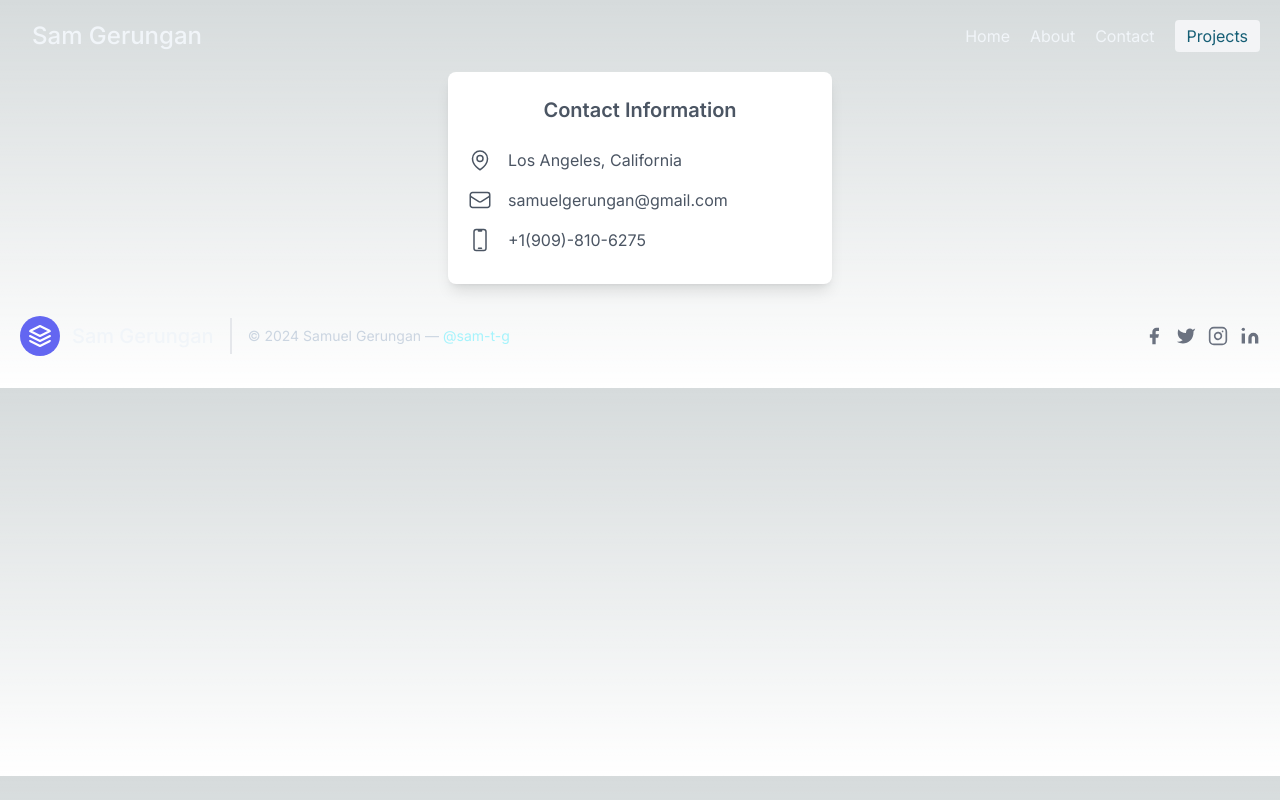
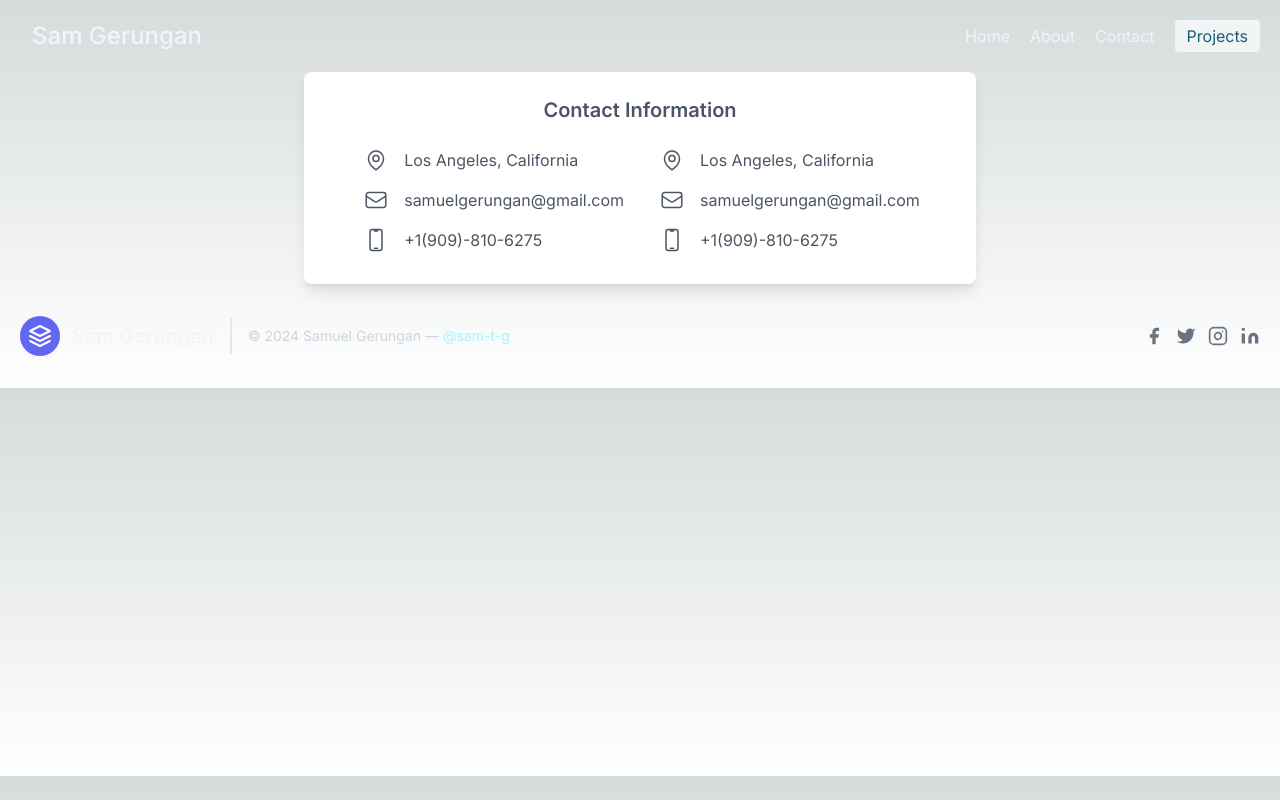
Before and after one commit to Sam-T-G/sam-modern-portfolio, a Next.js app: page /contact in a window 1280 px wide. Built offline with nearby package versions, Linux system fonts and the light colour scheme.

Commit message:
Update page.tsx

```diff
--- a/src/app/contact/page.tsx
+++ b/src/app/contact/page.tsx
@@ -2,12 +2,13 @@ import React from "react";
 
 const ContactCard = () => {
 	return (
-		<div className="max-w-sm mx-auto bg-white shadow-lg rounded-lg overflow-hidden">
+		<div className="max-w-2xl mx-auto bg-white shadow-lg rounded-lg overflow-hidden">
 			<div className="px-4 py-6">
 				<h1 className="text-gray-600 text-center font-semibold text-xl">
 					Contact Information
 				</h1>
-				<ul className="mt-4">
+				<ul className="mt-4 flex flex-col md:flex-row justify-center align-middle">
+					<div className="mx-4">
 						<li className="flex items-center py-2">
 							<svg
 								xmlns="http://www.w3.org/2000/svg"
@@ -61,6 +62,62 @@ const ContactCard = () => {
 							</svg>
 							<span className="text-gray-600">+1(909)-810-6275</span>
 						</li>
+					</div>
+					<div className="mx-4">
+						<li className="flex items-center py-2">
+							<svg
+								xmlns="http://www.w3.org/2000/svg"
+								fill="none"
+								viewBox="0 0 24 24"
+								stroke-width="1.5"
+								stroke="currentColor"
+								className="w-6 h-6 text-gray-600 ml-1 mr-4">
+								<path
+									stroke-linecap="round"
+									stroke-linejoin="round"
+									d="M15 10.5a3 3 0 1 1-6 0 3 3 0 0 1 6 0Z"
+								/>
+								<path
+									stroke-linecap="round"
+									stroke-linejoin="round"
+									d="M19.5 10.5c0 7.142-7.5 11.25-7.5 11.25S4.5 17.642 4.5 10.5a7.5 7.5 0 1 1 15 0Z"
+								/>
+							</svg>
+							<span className="text-gray-600"> Los Angeles, California</span>
+						</li>
+						<li className="flex items-center py-2">
+							<svg
+								xmlns="http://www.w3.org/2000/svg"
+								fill="none"
+								viewBox="0 0 24 24"
+								stroke-width="1.5"
+								stroke="currentColor"
+								className="w-6 h-6 text-gray-600 ml-1 mr-4">
+								<path
+									stroke-linecap="round"
+									stroke-linejoin="round"
+									d="M21.75 6.75v10.5a2.25 2.25 0 0 1-2.25 2.25h-15a2.25 2.25 0 0 1-2.25-2.25V6.75m19.5 0A2.25 2.25 0 0 0 19.5 4.5h-15a2.25 2.25 0 0 0-2.25 2.25m19.5 0v.243a2.25 2.25 0 0 1-1.07 1.916l-7.5 4.615a2.25 2.25 0 0 1-2.36 0L3.32 8.91a2.25 2.25 0 0 1-1.07-1.916V6.75"
+								/>
+							</svg>
+							<span className="text-gray-600">samuelgerungan@gmail.com</span>
+						</li>
+						<li className="flex items-center py-2">
+							<svg
+								xmlns="http://www.w3.org/2000/svg"
+								fill="none"
+								viewBox="0 0 24 24"
+								stroke-width="1.5"
+								stroke="currentColor"
+								className="w-6 h-6 text-gray-600 ml-1 mr-4">
+								<path
+									stroke-linecap="round"
+									stroke-linejoin="round"
+									d="M10.5 1.5H8.25A2.25 2.25 0 0 0 6 3.75v16.5a2.25 2.25 0 0 0 2.25 2.25h7.5A2.25 2.25 0 0 0 18 20.25V3.75a2.25 2.25 0 0 0-2.25-2.25H13.5m-3 0V3h3V1.5m-3 0h3m-3 18.75h3"
+								/>
+							</svg>
+							<span className="text-gray-600">+1(909)-810-6275</span>
+						</li>
+					</div>
 				</ul>
 			</div>
 		</div>
```
Lines whose indentation alone changed are shown as unchanged.
